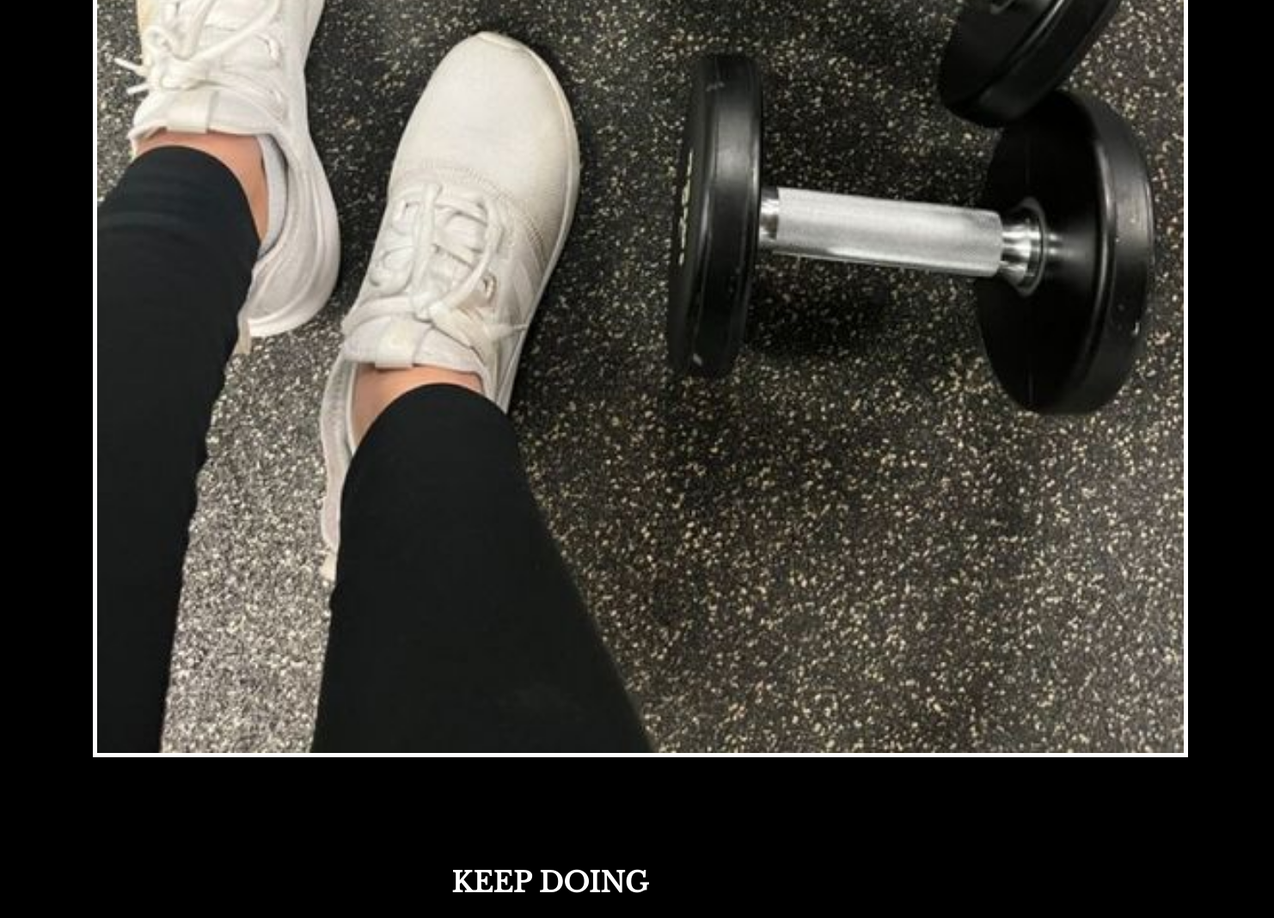
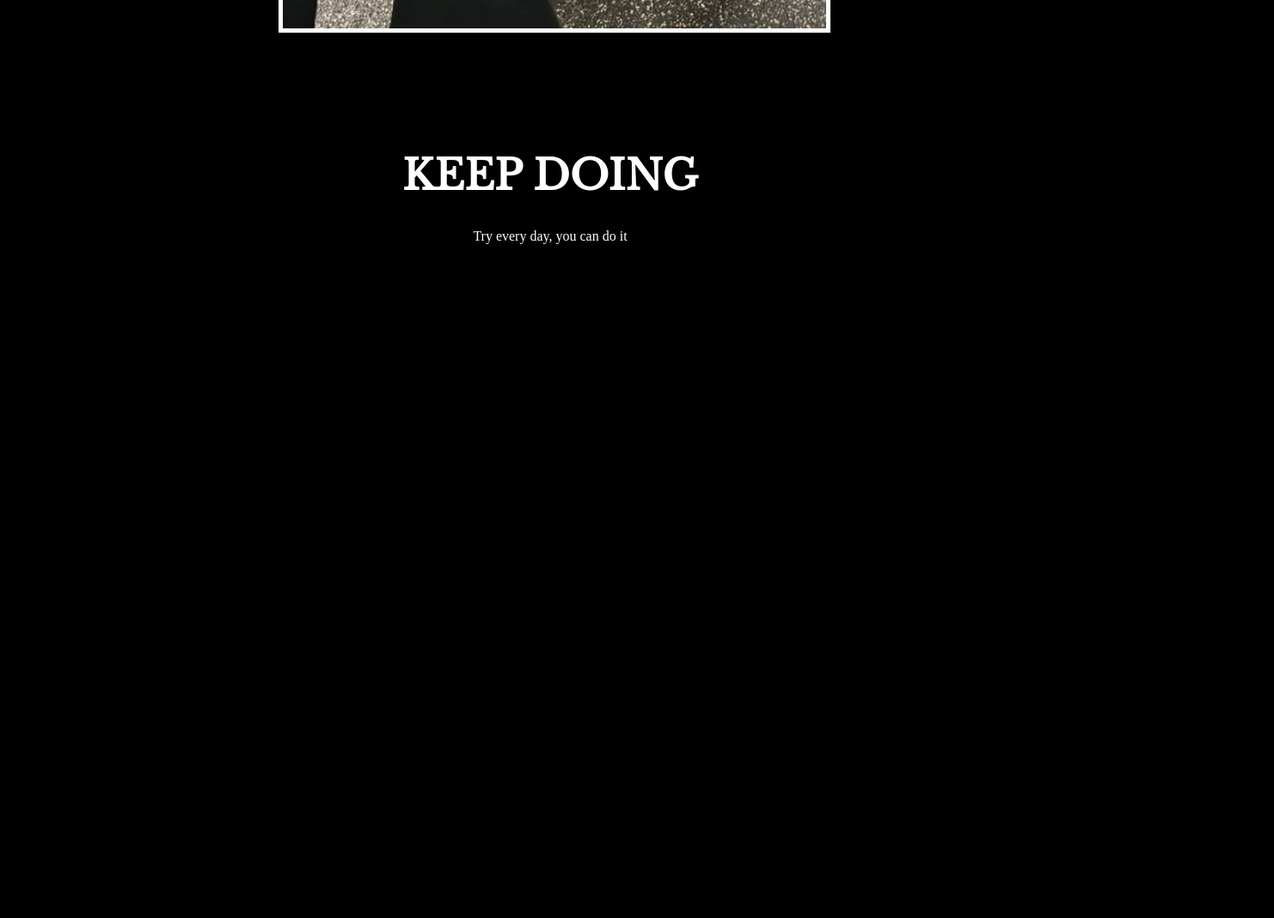
Before and after one commit to zhammelova/Motivation-draft, a plain HTML site: page index.html in a window 1280 px wide. Shown: the part 923-1991 px from the top of the page at 86% size, 1482 px wide, since content can reach past the window. After the commit the page ends 1223 px from the top, so only its background shows below. Drawn offline with nearby package versions, Linux system fonts and the light colour scheme; files whose address does not match are found by name.

Commit message:
Add files via upload

```diff
--- a/index.html
+++ b/index.html
@@ -4,28 +4,11 @@
     <meta charset="UTF-8">
     <title>Motivational post website</title>
 
-  <style>
 
-    h1{
-      font-family: 'Libre Baskerville', serif;
-      text-transform: uppercase;
-    }
-    h1{
-      color: white;
-      text-align: center;
-    }
-    *{
-      background-color: black;
-    }
-    #mol{
-      border: 5px white;
-      margin: 100px;
-      border: 5px solid white;
-      width: 100%;
-    }
 
-  </style>
-
+<link rel="stylesheet"
+href="./style.css"
+/>
 
 <link rel="preconnect" href="https://fonts.googleapis.com">
 <link rel="preconnect" href="https://fonts.gstatic.com" crossorigin>
@@ -37,9 +20,11 @@
 
     <img src="./assets/images/63addd8c9a4035dc2c45637503e2712d.jpg" id="mol"/>
 
+    <h1> keep doing </h1>
+    <p>Try every day, you can do it</p>
   </div>
 
-  <h1> keep doing </h1>
+
 
 
   </body>
--- /dev/null
+++ b/style.css
@@ -0,0 +1,26 @@
+h1{
+    font-family: 'Libre Baskerville', serif;
+    text-transform: uppercase;
+    font-size: 3rem;
+  }
+  h1{
+    color: white;
+    text-align: center;
+    font-size: 3rem;
+  }
+  p{
+    color: white;
+    text-align: center;
+  }
+
+  *{
+    background-color: black;
+  }
+  #mol{
+    border: 5px white;
+    margin: 100px;
+    border: 5px solid white;
+    width: 100%;
+    width: 50%;
+    margin-left: 25%;
+  }
```
Also changed, not shown: daenerys.jpeg (added), 1 other file.
